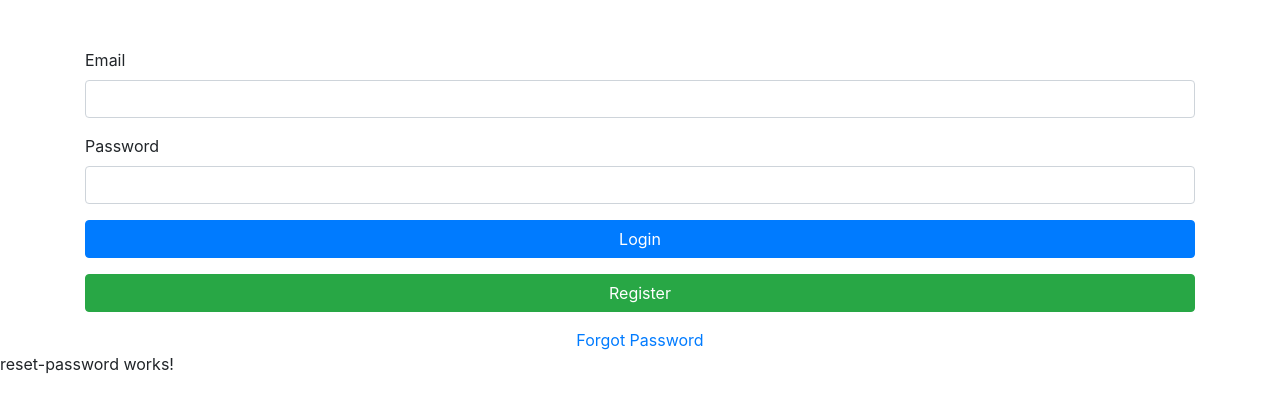
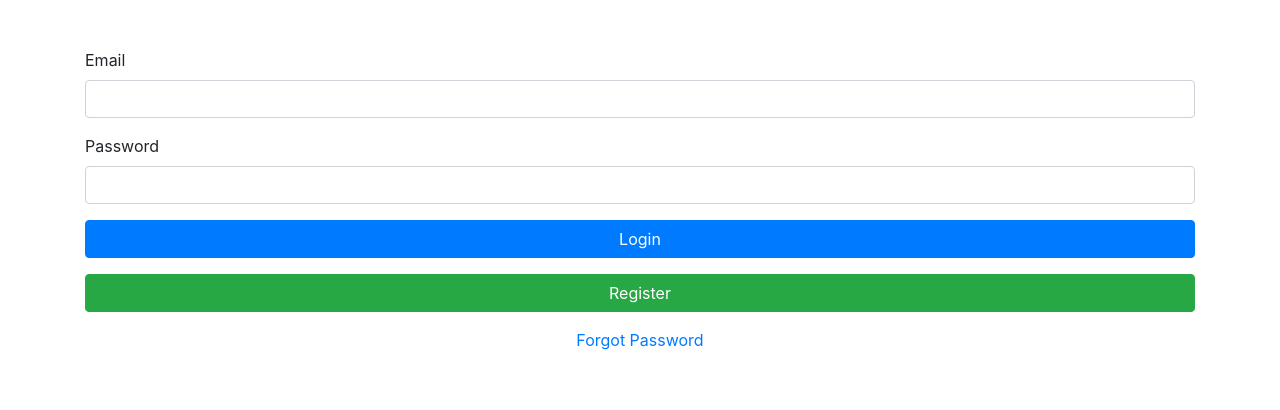
Before and after one commit to webdevcat1226/file-maker-portal, an Angular app: page /login in a window 1280 px wide. Shown: the top 410 px of the page. Built offline with nearby package versions, Linux system fonts and the light colour scheme.

Commit message:
feat: forgort-password redirecting added

```diff
--- a/src/app/app-routing.module.ts
+++ b/src/app/app-routing.module.ts
@@ -3,6 +3,7 @@ import { Routes, RouterModule } from '@angular/router';
 
 import { LoginComponent } from './auth/login/login.component';
 import { RegisterComponent } from './auth/register/register.component';
+import { ForgotPasswordComponent } from './auth/forgot-password/forgot-password.component';
 // import { ForgotPasswordComponent } from './auth/forgot-password/forgot-password.component';
 
 const routes: Routes = [
@@ -13,6 +14,8 @@ const routes: Routes = [
   }, {
     path: 'home', loadChildren: () => import('./pages/home/home.module').then(m => m.HomeModule)
   }, {
+    path: 'forgot-password', component: ForgotPasswordComponent
+  }, {
     path: '**', redirectTo: 'login'
   }
 ];
@@ -21,4 +24,5 @@ const routes: Routes = [
   imports: [RouterModule.forRoot(routes)],
   exports: [RouterModule]
 })
-export class AppRoutingModule { }
+export class AppRoutingModule {
+}
--- a/src/app/auth/login/login.component.html
+++ b/src/app/auth/login/login.component.html
@@ -21,4 +21,4 @@
 </div>
 
 <!--<app-forgot-password></app-forgot-password>-->
-<app-reset-password></app-reset-password>
+<!--<app-reset-password></app-reset-password>-->
--- a/src/app/auth/register/register.component.html
+++ b/src/app/auth/register/register.component.html
@@ -18,7 +18,7 @@
       <input id="password" type="password" class="form-control" formControlName="password">
     </div>
     <div class="form-group">
-      <label for="conform-password">Confirm Password</label>
+      <label for="conform_password">Confirm Password</label>
       <input id="conform_password" type="password" class="form-control" formControlName="conform_password">
     </div>
     <div class="d-flex flex-column">
```
